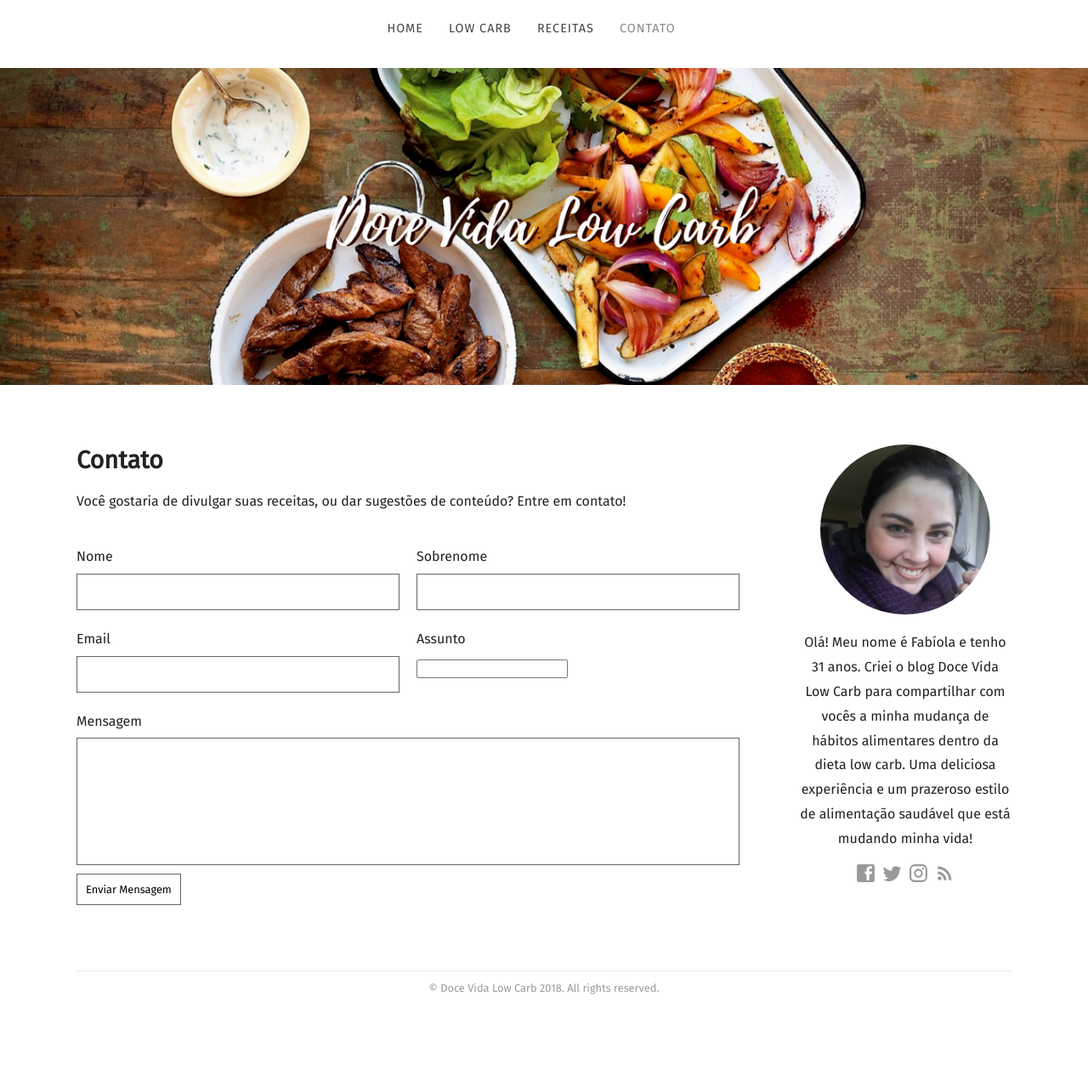
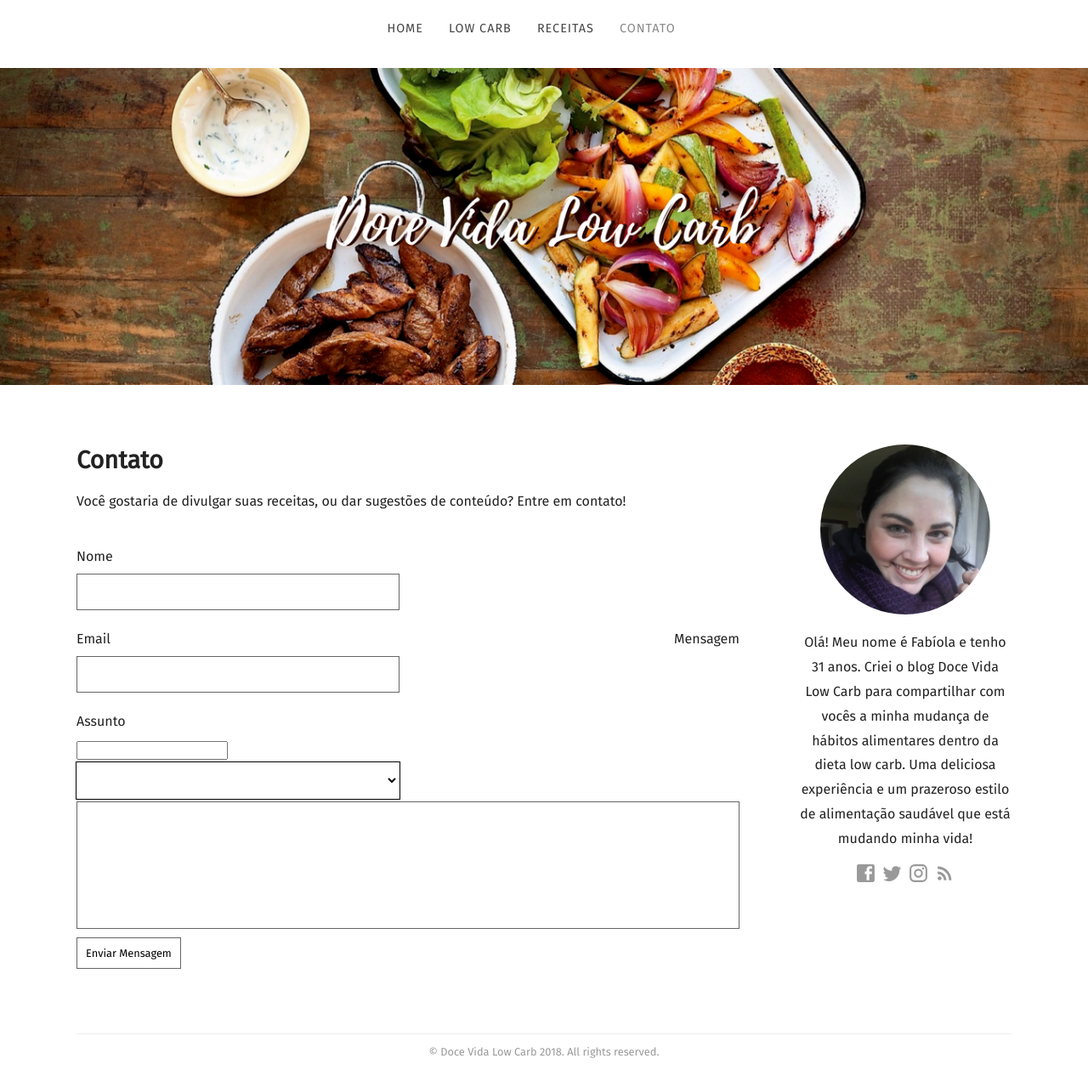
Before and after one commit to docevidalowcarb/docevidalowcarb.github.io, a Jekyll site: the page built from contato.html, in a window 1280 px wide and 1272 px high. Shown: the whole window at 85% size. Built offline with Jekyll 4.4.1, drawn with Linux system fonts in a browser that asks for light colours; some web fonts are replaced.

Commit message:
Updated 'contato.html' via CloudCannon

```diff
--- a/contato.html
+++ b/contato.html
@@ -4,19 +4,13 @@ title: Contact
 <h1>Contato</h1>
 <p class="editable">Você gostaria de divulgar suas receitas, ou dar sugestões de conteúdo? Entre em contato!</p>
 
-<!--form method="post" action="/contact-success/"-->
-<form method="POST" action="https://formspree.io/fabiola.analytics@gmail.com">
+<form method="post" action="/contact-success/">
 
 	<div class="contain">
 		<div class="split">
 			<label for="first-name">Nome</label>
 			<input type="text" name="first-name" id="first-name" />
 		</div>
-		<div class="split">
-			<label for="surname">Sobrenome</label>
-			<input type="text" name="surname" id="surname" />
-		</div>
-	</div>
 
 	<div class="contain">
 		<div class="split">
@@ -26,13 +20,13 @@ title: Contact
 
 		<div class="split">
 			<label for="subject">Assunto</label>
-			<input type="subject" name="subject" id="subject" />
-			<!--<select id="subject" name="_subject">
+			<input type="subject" name="_subject" id="subject" />
+			<select id="subject" name="_subject">
 				<option value="enquiry">Receitas</option>
 				<option value="suggestion">Sugestões</option>
 				<option value="press">Divulgação</option>
 				<option value="other">Outros</option>
-			</select>-->
+			</select>
 		</div>
 	</div>
 
```
